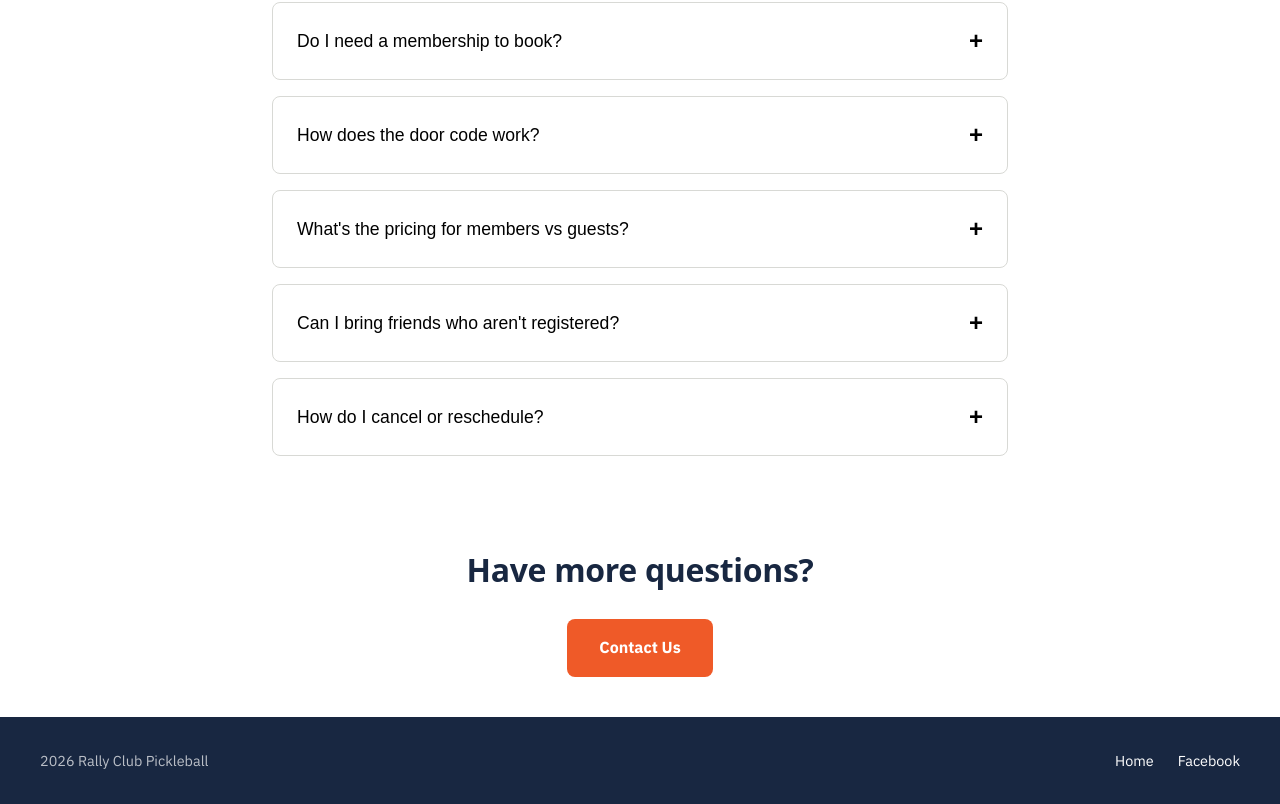
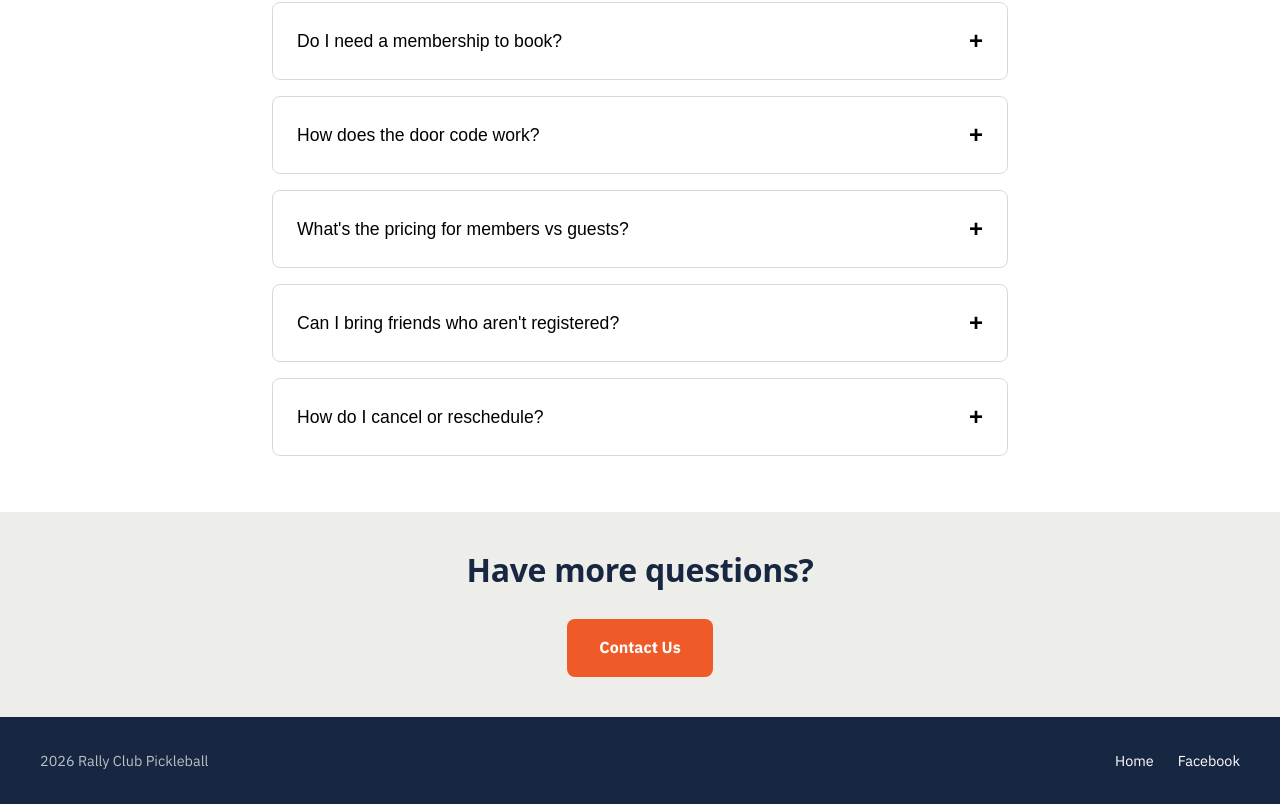
Before and after one commit to bleemus/rallyclubpickleballsite, a Next.js app in the folder site/: page / in a window 1280 px wide. Shown: the part 4329-5133 px from the top of the page. Built offline with nearby package versions, Linux system fonts and the light colour scheme; a web font is replaced by a local one.

Commit message:
Give the contact ('Have more questions?') section a full-bleed gray background so it alternates against the white FAQ

```diff
--- a/site/styles/Index.module.css
+++ b/site/styles/Index.module.css
@@ -741,8 +741,7 @@
 .contact {
   padding: 2.5rem 2rem;
   text-align: center;
-  max-width: 800px;
-  margin: 0 auto;
+  background: var(--surface-alt);
 }
 
 .contactTitle {
```
